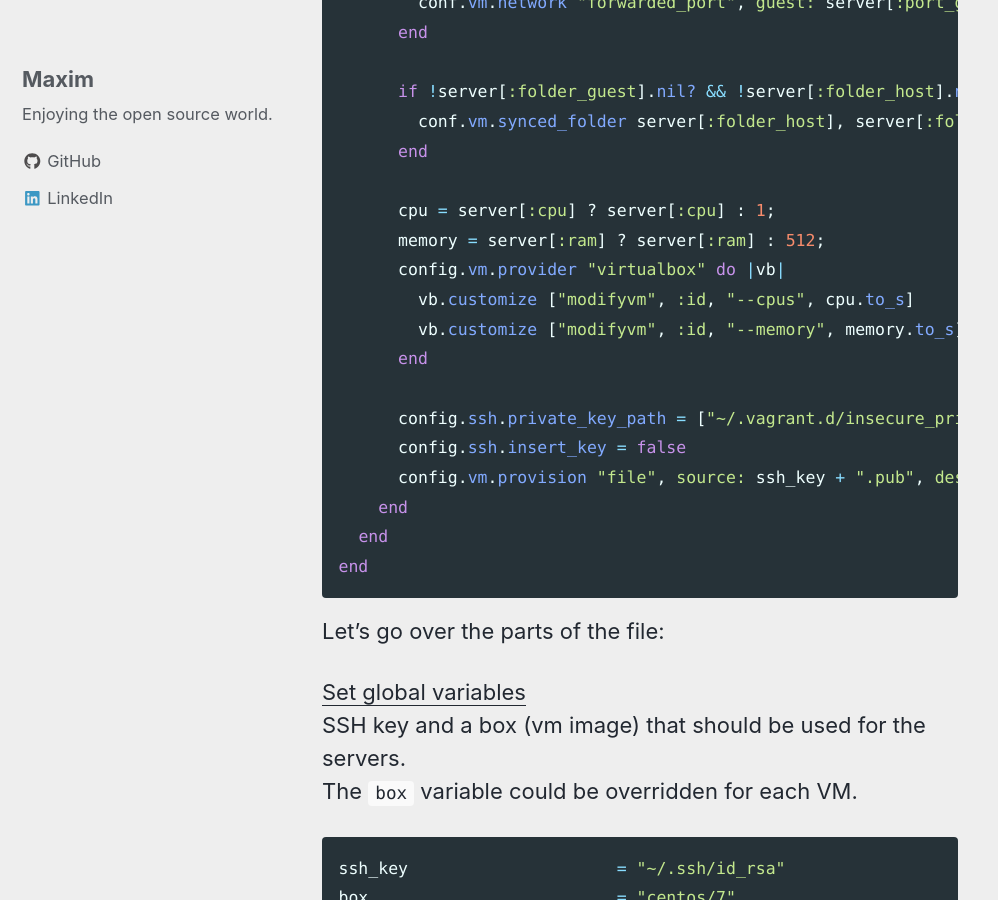
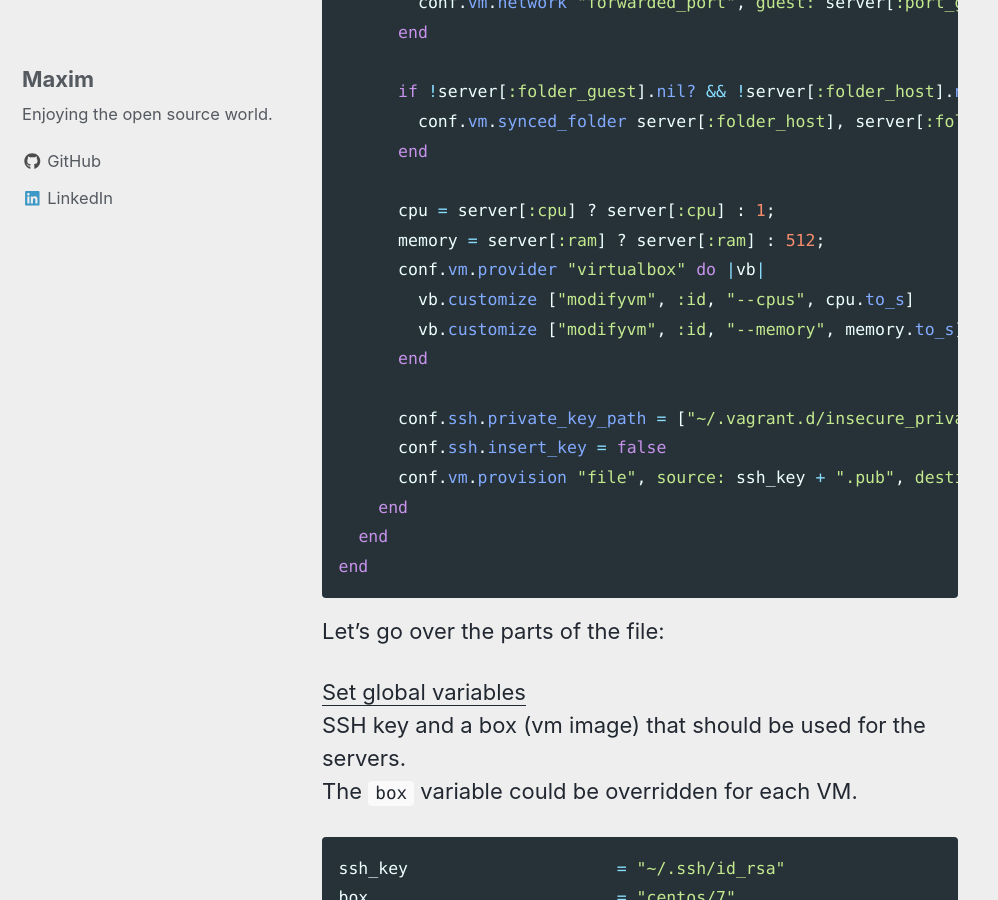
Before and after one commit to MaxBab/maxbab.github.io, a Jekyll site: the page built from _posts/2019/2019-04-06-vagrant-advanced-examples.md, in a window 1280 px wide and 900 px high, scrolled down 2994 px. Shown: the whole window, without its empty margins (0-998 px from the left). Built offline with Jekyll 4.4.1, drawn with Linux system fonts in a browser that asks for light colours; cached includes are drawn as plain includes; some of the changed text lies outside the part shown.

Commit message:
Update the Vagrant-advance_examples port according to the changes
Accourding to the following changes, the post has been updated:
https://github.com/MaxBab/vagrant-examples/issues/1

````diff
--- a/_posts/2019/2019-04-06-vagrant-advanced-examples.md
+++ b/_posts/2019/2019-04-06-vagrant-advanced-examples.md
@@ -91,14 +91,14 @@ Vagrant.configure(2) do |config|
 
       cpu = server[:cpu] ? server[:cpu] : 1;
       memory = server[:ram] ? server[:ram] : 512;
-      config.vm.provider "virtualbox" do |vb|
+      conf.vm.provider "virtualbox" do |vb|
         vb.customize ["modifyvm", :id, "--cpus", cpu.to_s]
         vb.customize ["modifyvm", :id, "--memory", memory.to_s]
       end
 
-      config.ssh.private_key_path = ["~/.vagrant.d/insecure_private_key", ssh_key]
-      config.ssh.insert_key = false
-      config.vm.provision "file", source: ssh_key + ".pub", destination: "~/.ssh/authorized_keys"
+      conf.ssh.private_key_path = ["~/.vagrant.d/insecure_private_key", ssh_key]
+      conf.ssh.insert_key = false
+      conf.vm.provision "file", source: ssh_key + ".pub", destination: "~/.ssh/authorized_keys"
     end
   end
 end
@@ -218,7 +218,7 @@ Checks for the custom cpu and/or ram defined for a specific server.
 ```ruby
 cpu = server[:cpu] ? server[:cpu] : 1;
 memory = server[:ram] ? server[:ram] : 512;
-config.vm.provider "virtualbox" do |vb|
+conf.vm.provider "virtualbox" do |vb|
   vb.customize ["modifyvm", :id, "--cpus", cpu.to_s]
   vb.customize ["modifyvm", :id, "--memory", memory.to_s]
 end
@@ -227,9 +227,9 @@ end
 <ins>Insert custom ssh public key to the vm</ins>
 Takes the ssh key provided within the global variables and copying the public key to the server.
 ```ruby
-config.ssh.private_key_path = ["~/.vagrant.d/insecure_private_key", ssh_key]
-config.ssh.insert_key = false
-config.vm.provision "file", source: ssh_key + ".pub", destination: "~/.ssh/authorized_keys"
+conf.ssh.private_key_path = ["~/.vagrant.d/insecure_private_key", ssh_key]
+conf.ssh.insert_key = false
+conf.vm.provision "file", source: ssh_key + ".pub", destination: "~/.ssh/authorized_keys"
 ```
 
 ***
@@ -321,25 +321,25 @@ Vagrant.configure(2) do |config|
 
       cpu = server[:cpu] ? server[:cpu] : 1;
       memory = server[:ram] ? server[:ram] : 512;
-      config.vm.provider "virtualbox" do |vb|
+      conf.vm.provider "virtualbox" do |vb|
         vb.customize ["modifyvm", :id, "--cpus", cpu.to_s]
         vb.customize ["modifyvm", :id, "--memory", memory.to_s]
       end
 
-      config.ssh.private_key_path = ["~/.vagrant.d/insecure_private_key", ssh_key]
-      config.ssh.insert_key = false
-      config.vm.provision "file", source: ssh_key + ".pub", destination: "~/.ssh/authorized_keys"
+      conf.ssh.private_key_path = ["~/.vagrant.d/insecure_private_key", ssh_key]
+      conf.ssh.insert_key = false
+      conf.vm.provision "file", source: ssh_key + ".pub", destination: "~/.ssh/authorized_keys"
 
       # The ubuntu/xenial64 box is missing python. Install it for ansible provision.
       if box_image == "ubuntu/xenial64"
-        config.vm.provision "shell" do |s|
+        conf.vm.provision "shell" do |s|
           s.inline = "test -e /usr/bin/python || (apt-get -qqy update && apt-get install -qqy python-minimal)"
         end
       end
 
       if index == servers.size - 1
         if ansible_playbook != ""
-          config.vm.provision :ansible do |ansible|
+          conf.vm.provision :ansible do |ansible|
             ansible.verbose = "v"
             ansible.limit = "all"
             ansible.groups = groups
@@ -383,7 +383,7 @@ end
 The "ubuntu/xenial64" box is missing python. Install it for ansible provision.
 ```ruby
 if box_image == "ubuntu/xenial64"
-  config.vm.provision "shell" do |s|
+  conf.vm.provision "shell" do |s|
     s.inline = "test -e /usr/bin/python || (apt-get -qqy update && apt-get install -qqy python-minimal)"
   end
 end
@@ -417,7 +417,7 @@ servers.each_with_index do |server, index|
 (output omitted...)
 if index == servers.size - 1
   if ansible_playbook != ""
-    config.vm.provision :ansible do |ansible|
+    conf.vm.provision :ansible do |ansible|
       ansible.verbose = "v"
       ansible.limit = "all"
       ansible.groups = groups
@@ -534,24 +534,24 @@ Vagrant.configure(2) do |config|
 
       cpu = server[:cpu] ? server[:cpu] : 1;
       memory = server[:ram] ? server[:ram] : 512;
-      config.vm.provider "virtualbox" do |vb|
+      conf.vm.provider "virtualbox" do |vb|
         vb.customize ["modifyvm", :id, "--cpus", cpu.to_s]
         vb.customize ["modifyvm", :id, "--memory", memory.to_s]
       end
 
-      config.ssh.private_key_path = ["~/.vagrant.d/insecure_private_key", ssh_key]
-      config.ssh.insert_key = false
-      config.vm.provision "file", source: ssh_key + ".pub", destination: "~/.ssh/authorized_keys"
+      conf.ssh.private_key_path = ["~/.vagrant.d/insecure_private_key", ssh_key]
+      conf.ssh.insert_key = false
+      conf.vm.provision "file", source: ssh_key + ".pub", destination: "~/.ssh/authorized_keys"
 
       if box_image == "ubuntu/xenial64"
-        config.vm.provision "shell" do |s|
+        conf.vm.provision "shell" do |s|
           s.inline = "test -e /usr/bin/python || (apt-get -qqy update && apt-get install -qqy python-minimal)"
         end
       end
 
       if index == servers.size - 1
         if ansible_playbook != ""
-          config.vm.provision :ansible do |ansible|
+          conf.vm.provision :ansible do |ansible|
             ansible.inventory_path = ansible_inventory_path
             ansible.verbose = "v"
             ansible.limit = "all"
@@ -620,7 +620,7 @@ The ansible.inventory_path sets the path to the created inventory file.
 ```ruby
 if index == servers.size - 1
   if ansible_playbook != ""
-    config.vm.provision :ansible do |ansible|
+    conf.vm.provision :ansible do |ansible|
       ansible.inventory_path = ansible_inventory_path
       ansible.verbose = "v"
       ansible.limit = "all"
@@ -742,24 +742,24 @@ Vagrant.configure(2) do |config|
 
       cpu = server["cpu"] ? server["cpu"] : 1;
       memory = server["ram"] ? server["ram"] : 512;
-      config.vm.provider "virtualbox" do |vb|
+      conf.vm.provider "virtualbox" do |vb|
         vb.customize ["modifyvm", :id, "--cpus", cpu.to_s]
         vb.customize ["modifyvm", :id, "--memory", memory.to_s]
       end
 
-      config.ssh.private_key_path = ["~/.vagrant.d/insecure_private_key", vars['ssh_key']]
-      config.ssh.insert_key = false
-      config.vm.provision "file", source: vars['ssh_key'] + ".pub", destination: "~/.ssh/authorized_keys"
+      conf.ssh.private_key_path = ["~/.vagrant.d/insecure_private_key", vars['ssh_key']]
+      conf.ssh.insert_key = false
+      conf.vm.provision "file", source: vars['ssh_key'] + ".pub", destination: "~/.ssh/authorized_keys"
 
       if box_image == "ubuntu/xenial64"
-        config.vm.provision "shell" do |s|
+        conf.vm.provision "shell" do |s|
           s.inline = "test -e /usr/bin/python || (apt-get -qqy update && apt-get install -qqy python-minimal)"
         end
       end
 
       if index == servers.size - 1
         if ansible_playbook != ""
-          config.vm.provision :ansible do |ansible|
+          conf.vm.provision :ansible do |ansible|
             ansible.inventory_path = ansible_inventory_path
             ansible.verbose = "v"
             ansible.limit = "all"
````
